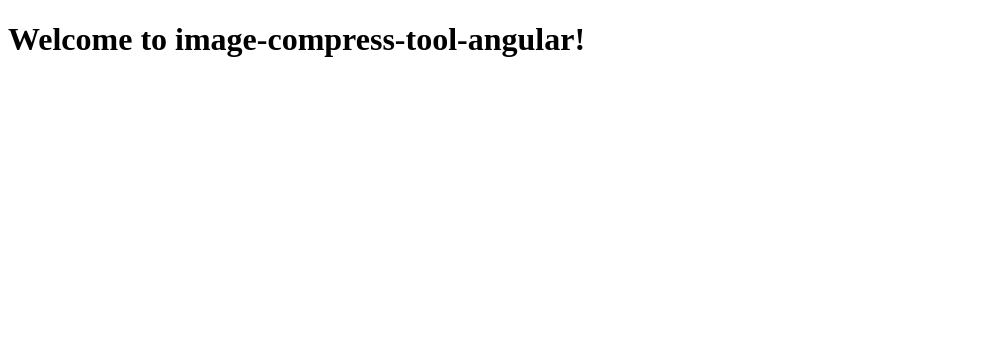
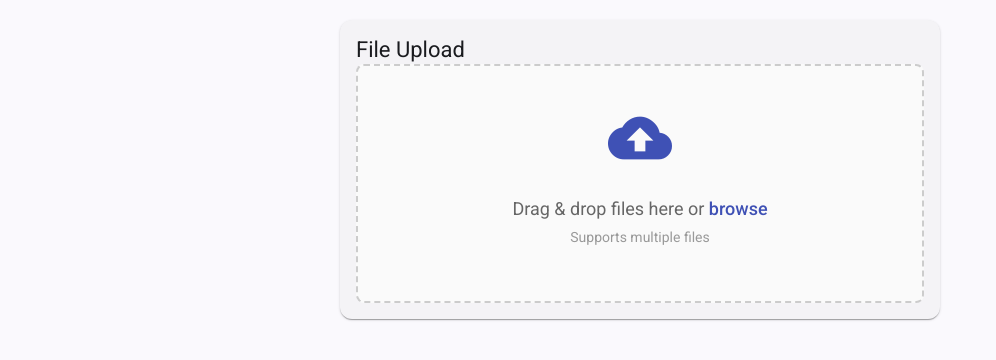
Before and after one commit to rd003/image-compress-tool-angular, an Angular app: page / in a window 1280 px wide. Shown: the top 360 px of the page, without its empty margins (0-996 px from the left). Built offline with nearby package versions, Linux system fonts and the light colour scheme.

Commit message:
feat: file uploader

```diff
--- a/angular.json
+++ b/angular.json
@@ -52,6 +52,7 @@
               }
             ],
             "styles": [
+              "src/custom-theme.scss",
               "src/styles.css"
             ]
           },
--- a/package.json
+++ b/package.json
@@ -22,10 +22,12 @@
   "private": true,
   "packageManager": "npm@11.6.3",
   "dependencies": {
+    "@angular/cdk": "^21.0.3",
     "@angular/common": "^21.0.0",
     "@angular/compiler": "^21.0.0",
     "@angular/core": "^21.0.0",
     "@angular/forms": "^21.0.0",
+    "@angular/material": "^21.0.3",
     "@angular/platform-browser": "^21.0.0",
     "@angular/router": "^21.0.0",
     "rxjs": "~7.8.0",
--- /dev/null
+++ b/src/app/app.css
@@ -0,0 +1,94 @@
+.upload-card {
+    max-width: 600px;
+    margin: 20px auto;
+}
+
+.drop-zone {
+    border: 2px dashed #ccc;
+    border-radius: 8px;
+    padding: 40px;
+    text-align: center;
+    cursor: pointer;
+    transition: all 0.3s ease;
+    background-color: #fafafa;
+}
+
+.drop-zone:hover {
+    border-color: #3f51b5;
+    background-color: #f5f5f5;
+}
+
+.drop-zone.dragover {
+    border-color: #3f51b5;
+    background-color: #e8eaf6;
+    transform: scale(1.02);
+}
+
+.upload-icon {
+    font-size: 64px;
+    width: 64px;
+    height: 64px;
+    color: #3f51b5;
+    margin-bottom: 16px;
+}
+
+.drop-text {
+    font-size: 18px;
+    margin: 8px 0;
+    color: #666;
+}
+
+.browse-link {
+    color: #3f51b5;
+    font-weight: 500;
+}
+
+.file-info {
+    font-size: 14px;
+    color: #999;
+    margin-top: 4px;
+}
+
+.file-list {
+    margin-top: 24px;
+}
+
+.file-list h3 {
+    margin-bottom: 12px;
+    color: #333;
+}
+
+.file-thumbnail {
+    width: 56px;
+    height: 56px;
+    display: flex;
+    align-items: center;
+    justify-content: center;
+    border-radius: 4px;
+    overflow: hidden;
+    background-color: #f5f5f5;
+}
+
+.file-thumbnail img {
+    width: 100%;
+    height: 100%;
+    object-fit: cover;
+}
+
+.file-thumbnail .file-icon {
+    font-size: 32px;
+    width: 32px;
+    height: 32px;
+    color: #666;
+}
+
+.actions {
+    display: flex;
+    gap: 12px;
+    margin-top: 24px;
+    justify-content: center;
+}
+
+.actions button {
+    min-width: 120px;
+}
--- a/src/app/app.ts
+++ b/src/app/app.ts
@@ -1,16 +1,149 @@
-import { Component, signal } from '@angular/core';
-import { RouterOutlet } from '@angular/router';
-
+import { Component } from '@angular/core';
+import { MatCardModule } from '@angular/material/card';
+import { MatButtonModule } from '@angular/material/button';
+import { MatIconModule } from '@angular/material/icon';
+import { MatListModule } from '@angular/material/list';
+import { MatChipsModule } from '@angular/material/chips';
 @Component({
   selector: 'app-root',
-  imports: [RouterOutlet],
+  imports: [
+    MatCardModule,
+    MatButtonModule,
+    MatIconModule,
+    MatListModule,
+    MatChipsModule
+  ],
   template: `
-    <h1>Welcome to {{ title() }}!</h1>
+  <mat-card class="upload-card">
+      <mat-card-header>
+        <mat-card-title>File Upload</mat-card-title>
+      </mat-card-header>
 
-    <router-outlet />
+      <mat-card-content>
+        <div
+          class="drop-zone"
+          [class.dragover]="isDragging"
+          (dragover)="onDragOver($event)"
+          (dragleave)="onDragLeave($event)"
+          (drop)="onDrop($event)"
+          (click)="fileInput.click()">
+
+          <mat-icon class="upload-icon">cloud_upload</mat-icon>
+          <p class="drop-text">
+            Drag & drop files here or <span class="browse-link">browse</span>
+          </p>
+          <p class="file-info">Supports multiple files</p>
+
+          <input
+            #fileInput
+            type="file"
+            multiple
+            accept="image/*"
+            (change)="onFileSelected($event)"
+            style="display: none">
+        </div>
+        @if(files.length > 0){
+          <div  class="file-list">
+            <h3>Selected Files ({{files.length}})</h3>
+            <mat-list>
+              @for(file of files;track file){
+              <mat-list-item >
+                <mat-icon matListItemIcon>insert_drive_file</mat-icon>
+                <div matListItemTitle>{{file.name}}</div>
+                <div matListItemLine>{{formatFileSize(file.size)}}</div>
+                <button
+                  mat-icon-button
+                  matListItemMeta
+                  (click)="removeFile($index)"
+                  color="warn">
+                  <mat-icon>close</mat-icon>
+                </button>
+              </mat-list-item>
+              }
+            </mat-list>
+          </div>
+      }
+        @if(files.length > 0){
+          <div class="actions">
+            <button mat-raised-button color="primary" (click)="uploadFiles()">
+              <mat-icon>upload</mat-icon>
+              Upload {{files.length}} file(s)
+            </button>
+            <button mat-stroked-button (click)="clearFiles()">
+              Clear All
+            </button>
+          </div>
+      }
+      </mat-card-content>
+    </mat-card>
   `,
-  styles: [],
+  styleUrl: 'app.css',
 })
 export class App {
-  protected readonly title = signal('image-compress-tool-angular');
+  files: File[] = [];
+  isDragging = false;
+
+  onDragOver(event: DragEvent): void {
+    event.preventDefault();
+    event.stopPropagation();
+    this.isDragging = true;
+  }
+
+  onDragLeave(event: DragEvent): void {
+    event.preventDefault();
+    event.stopPropagation();
+    this.isDragging = false;
+  }
+
+  onDrop(event: DragEvent): void {
+    event.preventDefault();
+    event.stopPropagation();
+    this.isDragging = false;
+
+    const droppedFiles = event.dataTransfer?.files;
+    if (droppedFiles) {
+      this.addFiles(Array.from(droppedFiles));
+    }
+  }
+
+  onFileSelected(event: Event): void {
+    const input = event.target as HTMLInputElement;
+    if (input.files) {
+      this.addFiles(Array.from(input.files));
+      input.value = ''; // Reset input
+    }
+  }
+
+  addFiles(newFiles: File[]): void {
+    this.files = [...this.files, ...newFiles];
+  }
+
+  removeFile(index: number): void {
+    this.files.splice(index, 1);
+  }
+
+  clearFiles(): void {
+    this.files = [];
+  }
+
+  formatFileSize(bytes: number): string {
+    if (bytes === 0) return '0 Bytes';
+    const k = 1024;
+    const sizes = ['Bytes', 'KB', 'MB', 'GB'];
+    const i = Math.floor(Math.log(bytes) / Math.log(k));
+    return Math.round(bytes / Math.pow(k, i) * 100) / 100 + ' ' + sizes[i];
+  }
+
+  uploadFiles(): void {
+    // Implement your upload logic here
+    console.log('Uploading files:', this.files);
+
+    // Example: Using FormData for HTTP upload
+    const formData = new FormData();
+    this.files.forEach((file, index) => {
+      formData.append(`file${index}`, file);
+    });
+
+    alert(`Ready to upload ${this.files.length} file(s)`);
+  }
 }
--- /dev/null
+++ b/src/custom-theme.scss
@@ -0,0 +1,35 @@
+
+// Include theming for Angular Material with `mat.theme()`.
+// This Sass mixin will define CSS variables that are used for styling Angular Material
+// components according to the Material 3 design spec.
+// Learn more about theming and how to use it for your application's
+// custom components at https://material.angular.dev/guide/theming
+@use '@angular/material' as mat;
+
+html {
+  @include mat.theme((
+    color: (
+      primary: mat.$azure-palette,
+      tertiary: mat.$blue-palette,
+    ),
+    typography: Roboto,
+    density: 0,
+  ));
+}
+
+body {
+  // Default the application to a light color theme. This can be changed to
+  // `dark` to enable the dark color theme, or to `light dark` to defer to the
+  // user's system settings.
+  color-scheme: light;
+
+  // Set a default background, font and text colors for the application using
+  // Angular Material's system-level CSS variables. Learn more about these
+  // variables at https://material.angular.dev/guide/system-variables
+  background-color: var(--mat-sys-surface);
+  color: var(--mat-sys-on-surface);
+  font: var(--mat-sys-body-medium);
+
+  // Reset the user agent margin.
+  margin: 0;
+}
--- a/src/index.html
+++ b/src/index.html
@@ -6,6 +6,8 @@
   <base href="/">
   <meta name="viewport" content="width=device-width, initial-scale=1">
   <link rel="icon" type="image/x-icon" href="favicon.ico">
+  <link href="https://fonts.googleapis.com/css2?family=Roboto:wght@300;400;500&display=swap" rel="stylesheet">
+  <link href="https://fonts.googleapis.com/icon?family=Material+Icons" rel="stylesheet">
 </head>
 <body>
   <app-root></app-root>
--- a/src/styles.css
+++ b/src/styles.css
@@ -1 +1,4 @@
 /* You can add global styles to this file, and also import other style files */
+
+html, body { height: 100%; }
+body { margin: 0; font-family: Roboto, "Helvetica Neue", sans-serif; }
```
Also changed, not shown: 1 other file (tests, documents, lock files or other folders).
